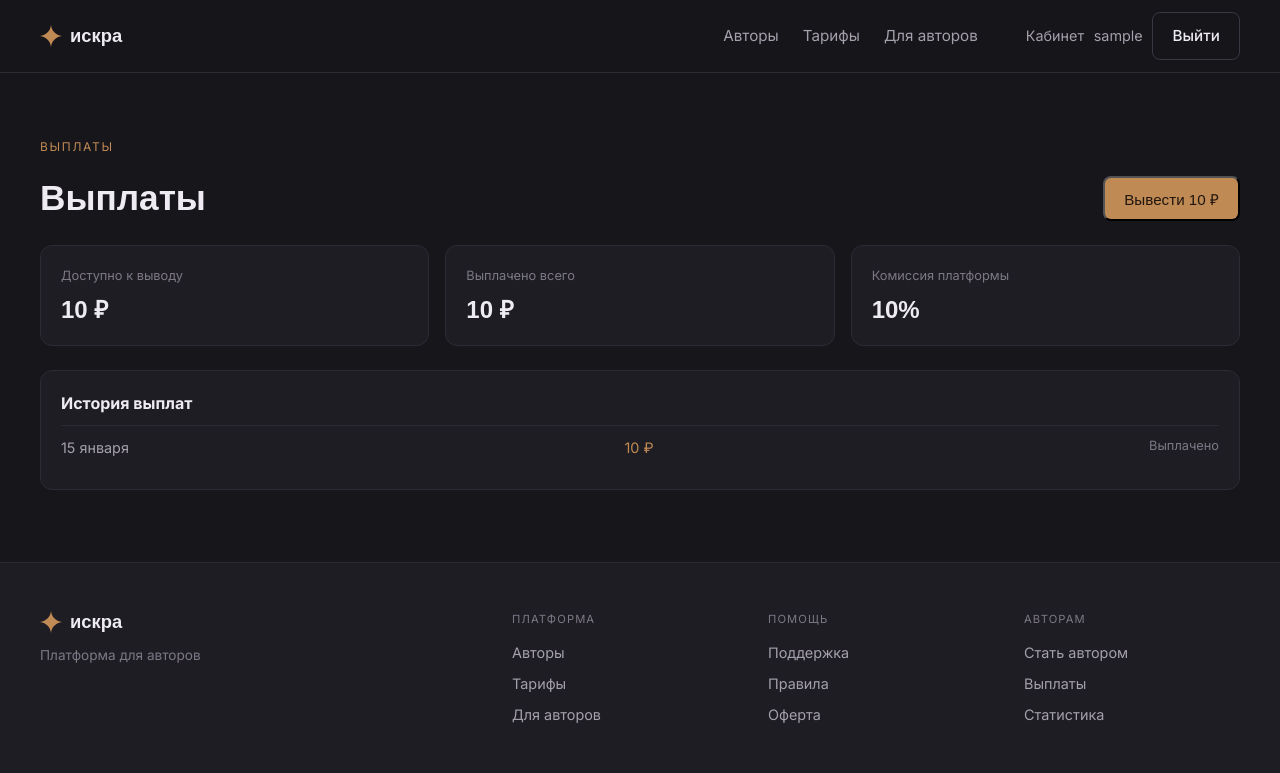
After one commit to sincerity123x/practic, a Django app: page /payouts/ in a window 1280 px wide. The commit adds this page. Shown: the top 773 px of the page. Run offline with Django 5.2, Linux system fonts and the light colour scheme; a user stored in the database is signed in; tables that the repository leaves empty hold one stand-in row (values such as "Sample post"); some web fonts are replaced.

Commit message:
13) выплаты

```diff
--- a/core/models.py
+++ b/core/models.py
@@ -59,3 +59,16 @@ class Donation(models.Model):
 
     def __str__(self):
         return f"{self.amount} — {self.author.name}"
+
+
+class Payout(models.Model):
+    author = models.ForeignKey(Author, on_delete=models.CASCADE, related_name="payouts")
+    amount = models.PositiveIntegerField()
+    paid = models.BooleanField(default=False)
+    created_at = models.DateTimeField(auto_now_add=True)
+
+    class Meta:
+        ordering = ["-created_at"]
+
+    def __str__(self):
+        return f"{self.amount} — {self.author.name}"
--- a/core/urls.py
+++ b/core/urls.py
@@ -17,4 +17,5 @@ urlpatterns = [
     path("dashboard/", views.dashboard, name="dashboard"),
     path("posts/new/", views.post_create, name="post_create"),
     path("settings/", views.author_settings, name="author_settings"),
+    path("payouts/", views.payouts, name="payouts"),
 ]
--- a/core/views.py
+++ b/core/views.py
@@ -8,7 +8,7 @@ from django.urls import reverse
 from django.utils import timezone
 
 from .forms import AuthorForm, LoginForm, PostForm, SignupForm
-from .models import Author, Donation, Post, Subscription, Tier
+from .models import Author, Donation, Payout, Post, Subscription, Tier
 
 
 def index(request):
@@ -301,3 +301,37 @@ def author_settings(request):
         "saved": saved,
     }
     return render(request, "core/settings.html", context)
+
+
+def payouts(request):
+    if not request.user.is_authenticated:
+        return redirect("{}?next={}".format(reverse("core:login"), reverse("core:payouts")))
+
+    author = Author.objects.filter(user=request.user).first()
+
+    if not author:
+        raise Http404
+
+    donations_sum = Donation.objects.filter(author=author).aggregate(total=Sum("amount"))["total"] or 0
+    subscriptions_sum = (
+        Subscription.objects.filter(tier__author=author, active=True)
+        .aggregate(total=Sum("tier__price"))["total"]
+        or 0
+    )
+    paid_total = Payout.objects.filter(author=author, paid=True).aggregate(total=Sum("amount"))["total"] or 0
+    pending_total = Payout.objects.filter(author=author, paid=False).aggregate(total=Sum("amount"))["total"] or 0
+
+    available = donations_sum + subscriptions_sum - paid_total - pending_total
+    available = max(available, 0)
+
+    if request.method == "POST" and available > 0:
+        Payout.objects.create(author=author, amount=available)
+        return redirect("core:payouts")
+
+    context = {
+        "author": author,
+        "available": available,
+        "paid_total": paid_total,
+        "history": Payout.objects.filter(author=author),
+    }
+    return render(request, "core/payouts.html", context)
--- a/static/css/style.css
+++ b/static/css/style.css
@@ -1230,6 +1230,25 @@ a {
   font-size: 0.8rem;
 }
 
+.stats--three {
+  margin-top: 24px;
+}
+
+.panel--wide {
+  margin-top: 24px;
+}
+
+.btn[disabled] {
+  opacity: 0.5;
+  cursor: default;
+}
+
+@media (min-width: 960px) {
+  .stats--three {
+    grid-template-columns: repeat(3, 1fr);
+  }
+}
+
 @media (min-width: 960px) {
   .checkout__grid {
     grid-template-columns: 1fr 420px;
--- a/templates/core/dashboard.html
+++ b/templates/core/dashboard.html
@@ -10,6 +10,7 @@
       <h1 class="dashboard__title">Дашборд</h1>
       <div class="dashboard__actions">
         <a class="btn btn--ghost" href="{% url 'core:author_settings' %}">Настройки</a>
+        <a class="btn btn--ghost" href="{% url 'core:payouts' %}">Выплаты</a>
         <a class="btn btn--primary" href="{% url 'core:post_create' %}">Новый пост</a>
       </div>
     </div>
--- /dev/null
+++ b/templates/core/payouts.html
@@ -0,0 +1,48 @@
+{% extends "base.html" %}
+
+{% block title %}Выплаты — Искра{% endblock %}
+
+{% block content %}
+<main class="dashboard">
+  <div class="container">
+    <p class="label">Выплаты</p>
+    <div class="dashboard__head">
+      <h1 class="dashboard__title">Выплаты</h1>
+      <form method="post">
+        {% csrf_token %}
+        <button class="btn btn--primary" type="submit"{% if not available %} disabled{% endif %}>
+          Вывести {{ available }} ₽
+        </button>
+      </form>
+    </div>
+
+    <div class="stats stats--three">
+      <div class="stat">
+        <p class="stat__label">Доступно к выводу</p>
+        <p class="stat__value">{{ available }} ₽</p>
+      </div>
+      <div class="stat">
+        <p class="stat__label">Выплачено всего</p>
+        <p class="stat__value">{{ paid_total }} ₽</p>
+      </div>
+      <div class="stat">
+        <p class="stat__label">Комиссия платформы</p>
+        <p class="stat__value">10%</p>
+      </div>
+    </div>
+
+    <section class="panel panel--wide">
+      <h2 class="panel__title">История выплат</h2>
+      {% for payout in history %}
+        <div class="panel__row">
+          <span>{{ payout.created_at|date:"j E" }}</span>
+          <span class="panel__amount">{{ payout.amount }} ₽</span>
+          <span class="panel__mute">{% if payout.paid %}Выплачено{% else %}В обработке{% endif %}</span>
+        </div>
+      {% empty %}
+        <p class="panel__empty">Выплат пока не было.</p>
+      {% endfor %}
+    </section>
+  </div>
+</main>
+{% endblock %}
```
Also changed, not shown: core/admin.py (+7 -1 lines), core/migrations/0002_payout.py (added).
